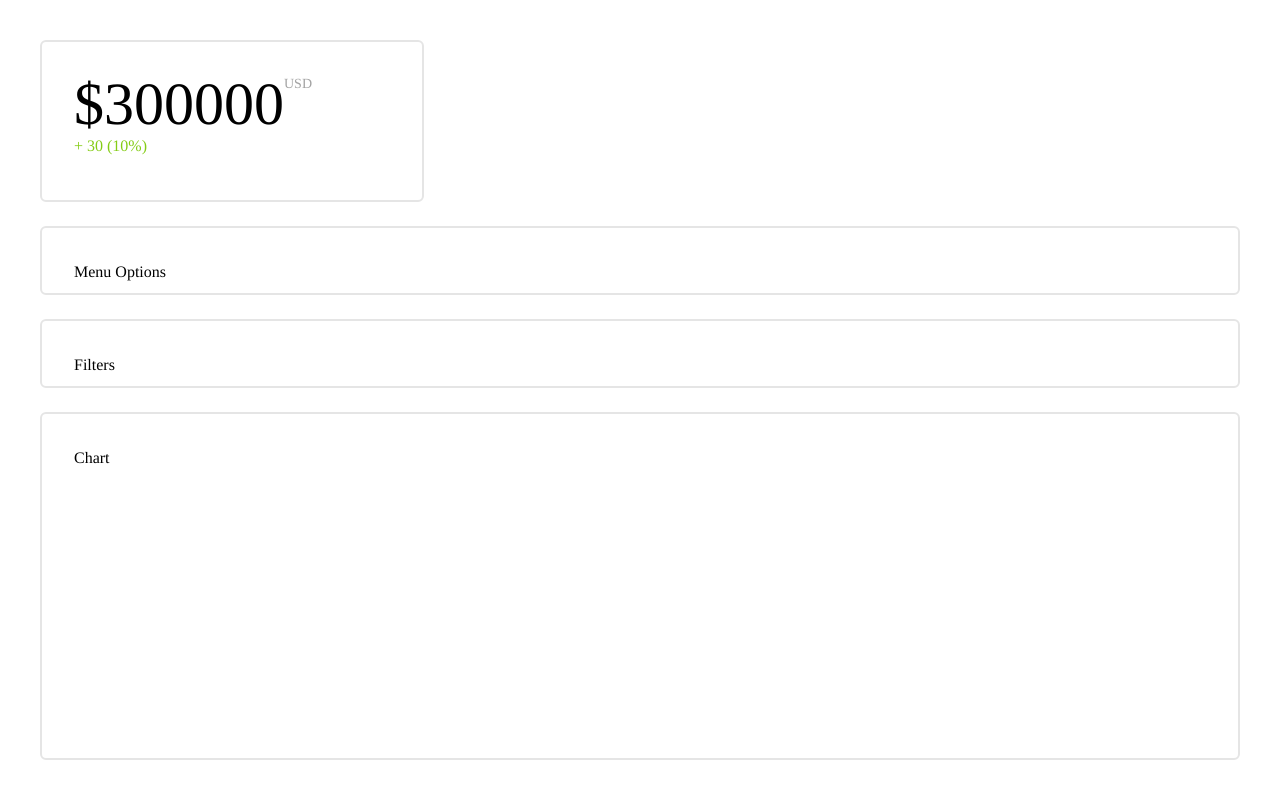
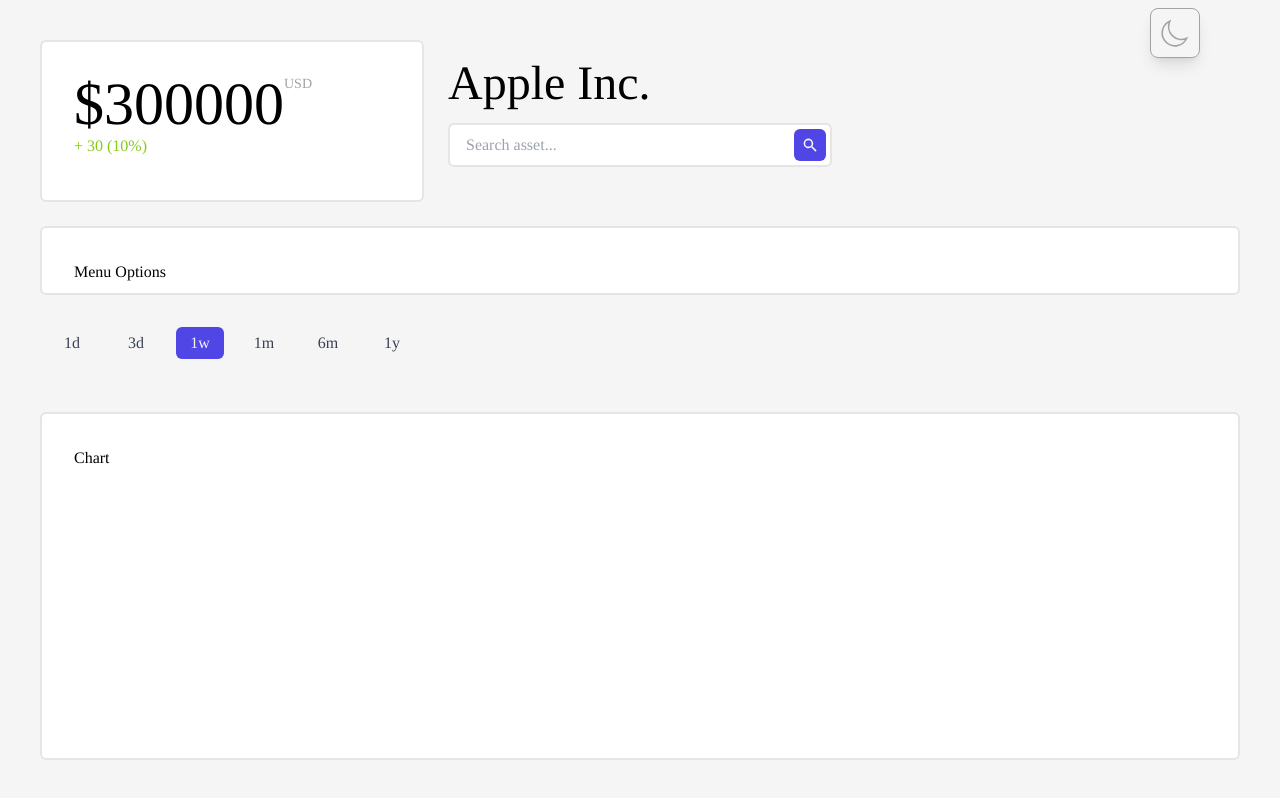
Before and after one commit to sahilsethi99/crypto-dashboard, a React (Create React App) app in the folder crypto-dashboard-catalog/: page / in a window 1280 px wide. Built offline with nearby package versions, Linux system fonts and the light colour scheme.

Commit message:
added chart filters

```diff
--- /dev/null
+++ b/crypto-dashboard-catalog/src/components/Chart.js
@@ -0,0 +1,28 @@
+import React, { useState } from 'react'
+import Card from './Card';
+import { Area, AreaChart, ResponsiveContainer, Tooltip, XAxis, YAxis } from 'recharts';
+
+const Chart = () => {
+
+    const [data,setData] = useState();
+    const [filter,setFilter] = useState("1W");
+
+
+  return (
+    <Card>
+        <ResponsiveContainer>
+            <AreaChart data={formatData(data)}>
+                <Area type="monotone" data="value" stroke="#312e81" fillOpacity={1} strokeWidth={0.5}>
+                <Tooltip>
+                </Tooltip>
+                <XAxis dataKey={"date"}/>
+                <YAxis domain={["dataMin", "dataMax"]}/>
+                </Area>
+            </AreaChart>
+        </ResponsiveContainer>
+    </Card>
+    // <div>Chart</div>
+  )
+}
+
+export default Chart
--- /dev/null
+++ b/crypto-dashboard-catalog/src/components/ChartFilters.js
@@ -0,0 +1,25 @@
+import React, { useState } from 'react'
+import { chartConfig } from '../constants/config'
+import Filter from './Filters'
+
+const ChartFilters = () => {
+
+    const [filter,setFilter] = useState("1w");
+  return (
+    <ul className="flex">
+        {Object.keys(chartConfig).map((item) => {
+            return (<li key={item}>
+                <Filter text={item}
+                    active={filter === item}
+                    onClick={()=>{
+                    setFilter(item);
+                    }}
+                />
+            </li>
+            )
+            })}
+    </ul>
+  )
+}
+
+export default ChartFilters
--- a/crypto-dashboard-catalog/src/components/Dashboard.js
+++ b/crypto-dashboard-catalog/src/components/Dashboard.js
@@ -3,10 +3,11 @@
 import { mockCompanyDetails } from '../constants/mockData'
 import Header from './Header'
 import Overview from './Overview'
+import ChartFilters from './ChartFilters'
 
 const Dashboard = () => {
   return (
-    <div className="h-screen grid grid-cols-1 md:grid-cols-2 xl:grid-cols-3 grid-rows-8 md:grid-rows-7 xl:grid-rows-5 auto-rows-fr gap-6 p-10 font-tinos">
+    <div className="h-screen grid grid-cols-1 md:grid-cols-2 xl:grid-cols-3 grid-rows-8 md:grid-rows-7 xl:grid-rows-5 auto-rows-fr gap-6 p-10 font-tinos bg-neutral-100">
         <div className="col-span-1 md:col-span-1 xl:col-span-1 row-span-2 flex justify-start items-center">
             {/* <Card>Header</Card>
              */}
@@ -16,14 +17,15 @@
         <div className="col-span-1 md:col-span-1 xl:col-span-2 row-span-2 flex justify-start items-center">
             {/* <Card>Header</Card>
              */}
-             {/* <Header name={mockCompanyDetails.companyName}/> */}
+             <Header name={mockCompanyDetails.companyName}/>
              {/* <Overview price={300000} change={30} changePercent={10.0} symbol={"USD"}/> */}
         </div>
         <div className="col-span-1 md:col-span-2 xl:col-span-3 row-span-1">
             <Card>Menu Options</Card>
         </div>
         <div className="col-span-1 md:col-span-2 xl:col-span-3 row-span-1">
-            <Card>Filters</Card>
+            <ChartFilters/>
+            {/* <Card>Filters</Card> */}
         </div>
         <div className="md:col-span-2 xl:col-span-3 row-span-4">
             <Card>Chart</Card>
--- /dev/null
+++ b/crypto-dashboard-catalog/src/components/Filters.js
@@ -0,0 +1,17 @@
+import React from 'react'
+
+const Filter = ({text, active, onClick}) => {
+  return (
+    <button
+        onClick={onClick}
+        className={`w-12 m-2 h-8 border-none rounded-md flex items-center justify-center cursor-pointer
+         ${active
+            ? "bg-indigo-600 border-indigo-700 text-gray-100"
+            : "border-indigo-300 text-gray-700"
+             }`}
+    >
+        {text}
+  </button>)
+}
+
+export default Filter
--- a/crypto-dashboard-catalog/src/components/Header.js
+++ b/crypto-dashboard-catalog/src/components/Header.js
@@ -1,5 +1,6 @@
 import React from 'react'
 import Search from './Search'
+import ThemeIcon from './ThemeIcon'
 
 const Header = ({name}) => {
   return <>
@@ -7,7 +8,7 @@
         {/* <Company Price/> */}
         <h1 className="text-5xl">{name}</h1>
         <Search/>
-        {/* <ThemeIcon/> */}
+        <ThemeIcon/>
 
     </div>
   </>
--- /dev/null
+++ b/crypto-dashboard-catalog/src/components/ThemeIcon.js
@@ -0,0 +1,10 @@
+import { MoonIcon } from '@heroicons/react/solid'
+import React from 'react'
+
+const ThemeIcon = () => {
+  return <button className="rounded-lg border-1 border-neutral-400 p-2 absolute right-2 top-2 xl:right-20 xl:top-2 shadow-lg">
+    <MoonIcon className="h-8 w-8 cursor-pointer stroke-1 fill-none stroke-neutral-400"/>
+  </button>
+}
+
+export default ThemeIcon
--- a/crypto-dashboard-catalog/src/constants/config.js
+++ b/crypto-dashboard-catalog/src/constants/config.js
@@ -1,10 +1,10 @@
 export const chartConfig = {
-    "1D" : {days: 1, weeks: 0, months: 0, years: 0},
-    "3D" : {days: 3, weeks: 0, months: 0, years: 0},
-    "1W" : {days: 0, weeks: 1, months: 0, years: 0},
-    "1M" : {days: 0, weeks: 0, months: 1, years: 0},
-    "6M" : {days: 0, weeks: 0, months: 6, years: 0},
-    "1Y" : {days: 0, weeks: 0, months: 0, years: 1},
+    "1d" : {days: 1, weeks: 0, months: 0, years: 0},
+    "3d" : {days: 3, weeks: 0, months: 0, years: 0},
+    "1w" : {days: 0, weeks: 1, months: 0, years: 0},
+    "1m" : {days: 0, weeks: 0, months: 1, years: 0},
+    "6m" : {days: 0, weeks: 0, months: 6, years: 0},
+    "1y" : {days: 0, weeks: 0, months: 0, years: 1},
 
 
 }
```
